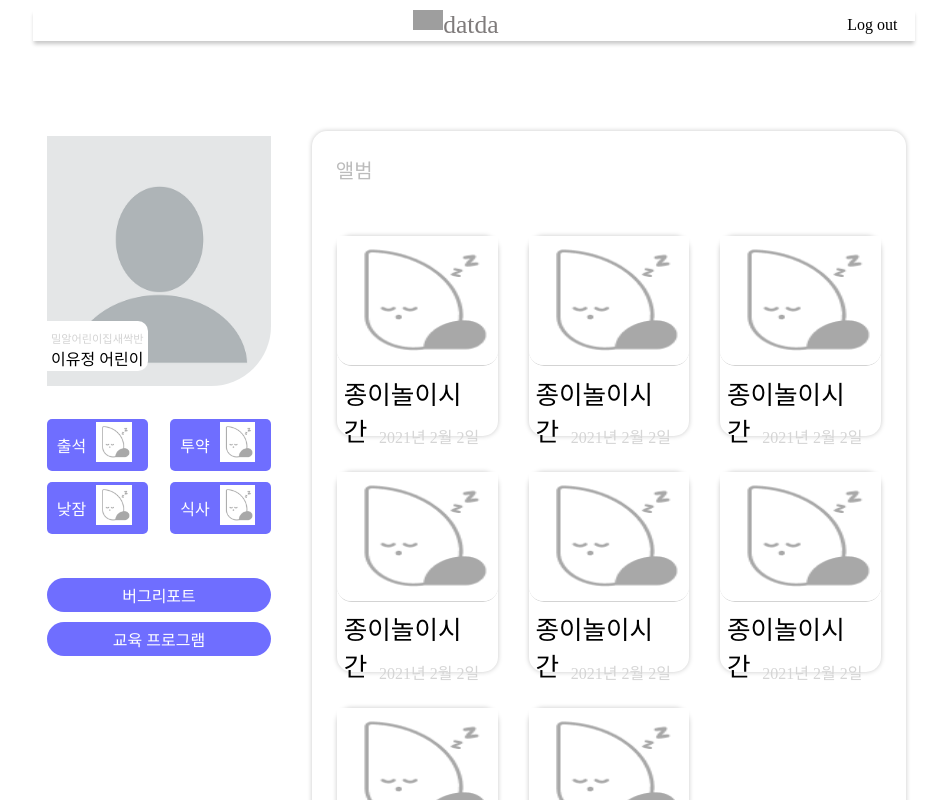
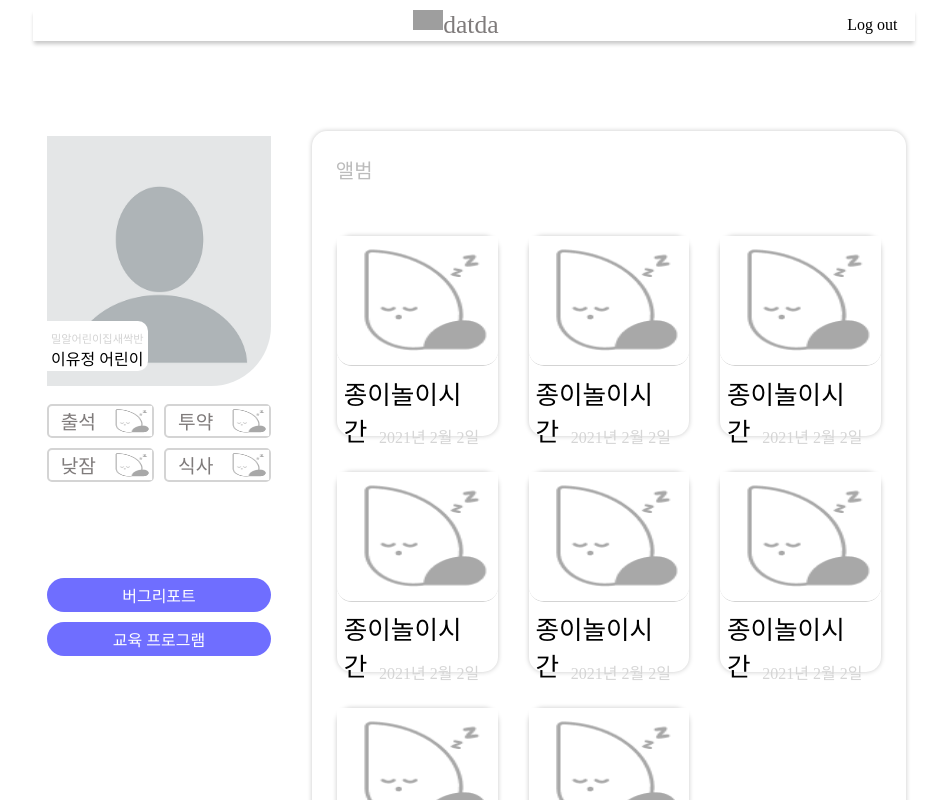
Before and after one commit to expectta/datda-client, a React (Create React App) app in the folder my-app/: page /main/album in a window 1280 px wide. Shown: the top 800 px of the page, without its empty margins (166-1113 px from the left). Built offline with nearby package versions, Linux system fonts and the light colour scheme; grey boxes are pictures that could not be loaded.

Commit message:
[CLIENT] FIX 파이어베이스 적용 및 CSS 스타일 변경
파이어베이스 적용 및 CSS 스타일 변경

```diff
--- a/my-app/src/components/State.tsx
+++ b/my-app/src/components/State.tsx
@@ -1,24 +1,38 @@
-import React from 'react';
+import React, { useState } from 'react';
 import { Link } from 'react-router-dom';
-import styled from 'styled-components';
-
-export default function State() {
+import styled, { css } from 'styled-components';
+import { JsxEmit } from 'typescript';
+interface propsType {
+  isCheck: boolean;
+  isOk: boolean;
+  isSleep: boolean;
+  isEat: boolean;
+  please: boolean;
+}
+export default function State({
+  isCheck,
+  isOk,
+  isSleep,
+  isEat,
+  please,
+}: propsType) {
+  console.log(isCheck, ' =출석', isOk, '=완료', isSleep, '=낮잠');
   return (
     <Wrap>
       <Container>
-        <StateWrap>
+        <StateWrap nowState={isCheck}>
           <StateText>출석</StateText>
-          <StateIcons src="../images/nap.png" alt="낮잠"></StateIcons>
+          <StateIcons src="../images/nap.png" alt="출석"></StateIcons>
         </StateWrap>
-        <StateWrap>
+        <StateWrap nowState={isOk}>
           <StateText>투약</StateText>
-          <StateIcons src="../images/nap.png" alt="낮잠"></StateIcons>
+          <StateIcons src="../images/nap.png" alt="투약"></StateIcons>
         </StateWrap>
-        <StateWrap>
+        <StateWrap nowState={isSleep}>
           <StateText>낮잠</StateText>
           <StateIcons src="../images/nap.png" alt="낮잠"></StateIcons>
         </StateWrap>
-        <StateWrap>
+        <StateWrap nowState={isEat}>
           <StateText>식사</StateText>
           <StateIcons src="../images/nap.png" alt="낮잠"></StateIcons>
         </StateWrap>
@@ -28,28 +42,41 @@ export default function State() {
 }
 const Wrap = styled.div`
   width: 100%;
-  display: flex;
 `;
 const Container = styled.div`
   display: grid;
   width: 100%;
-  height: 70%;
+  padding: 4% 0% 4% 0%;
   grid-template-columns: repeat(2, 1fr);
-  gap: 10%;
+  grid-auto-rows: auto;
+  grid-gap: 10px;
   align-self: center;
 `;
-const StateWrap = styled.div`
+const StateWrap = styled.div<any>`
   height: 100%;
   width: 100%;
+  border: 2px solid #d4d4d4;
+  border-radius: 5px;
   display: flex;
-
-  ${({ theme }) => theme.common.stateDiv}
+  ${(props) =>
+    props.nowState &&
+    css`
+      border: 2px solid #6f6eff;
+      div {
+        color: #6f6eff;
+      }
+    `}
 `;
 const StateIcons = styled.img`
-  widht: 40px;
-  height: 40px;
-  margin-left: 10px;
+  width: 20px;
+  height: 30px;
+  display: block;
+  flex: 1 auto;
 `;
-const StateText = styled.label`
+const StateText = styled.div`
+  flex: 1 auto;
+  text-align: center;
+  color: #7f7b7b;
+  font-size: 1.2rem;
   place-self: center;
 `;
```
